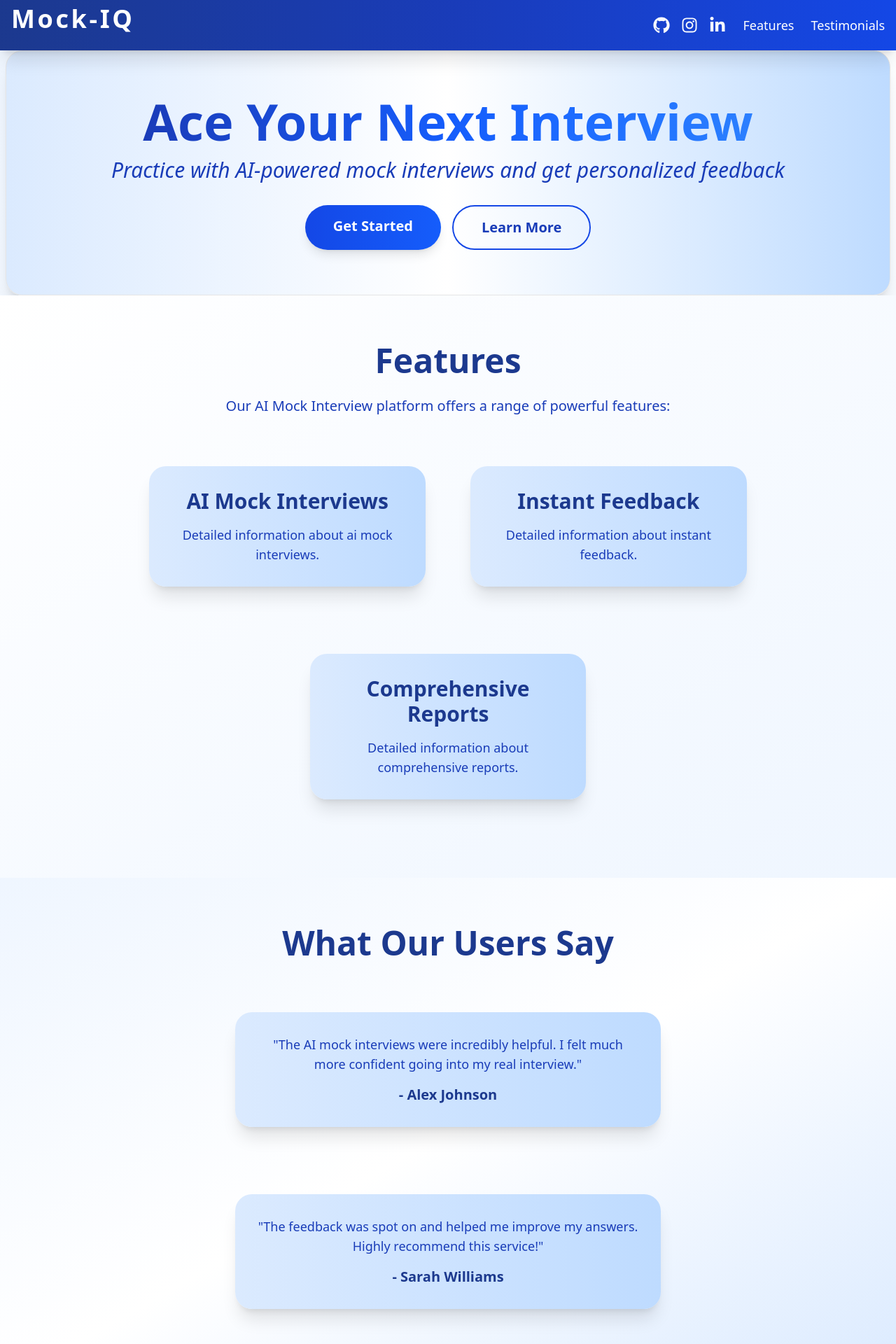
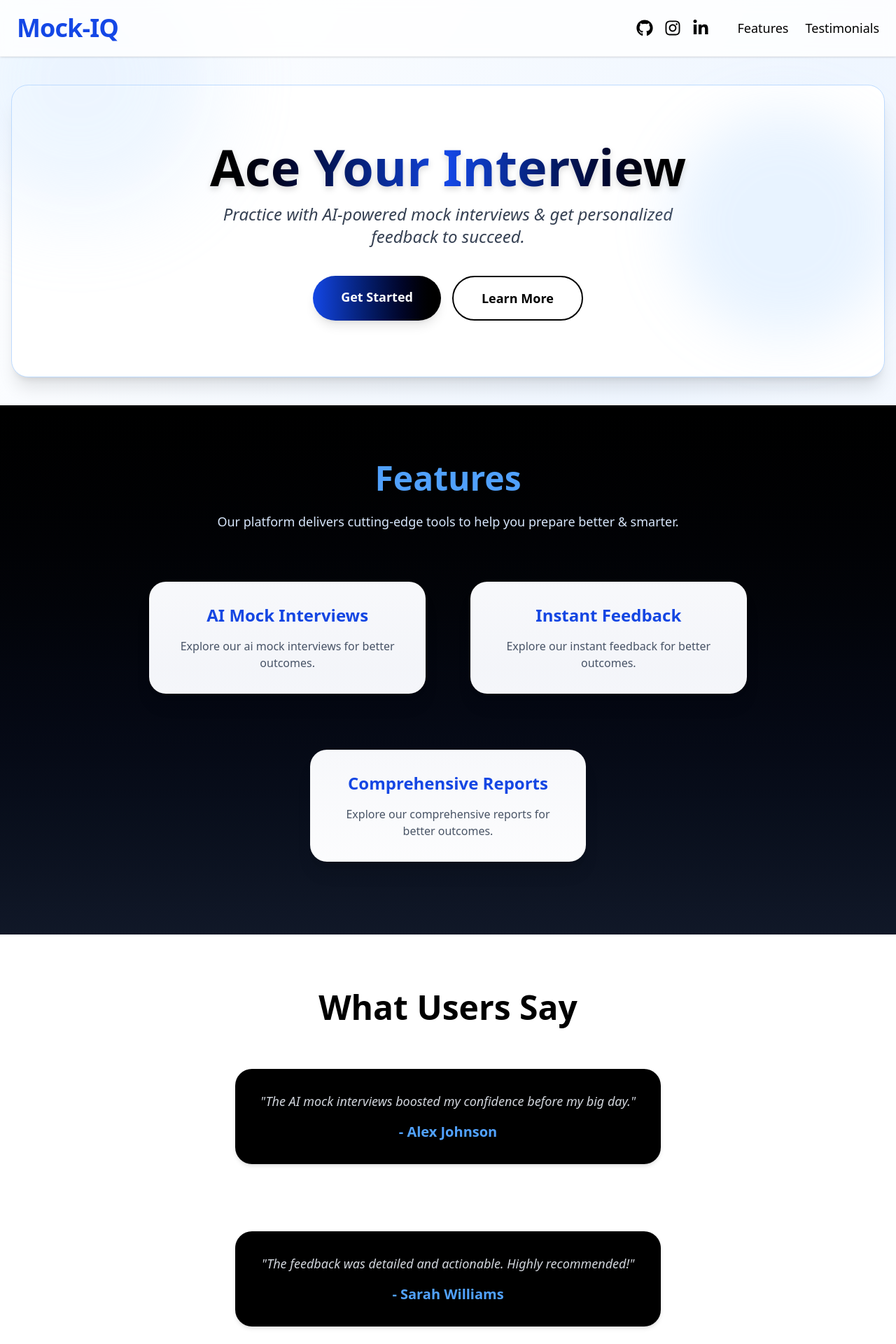
Before and after one commit to jay1535/MOCK-IQ, a Next.js app in the folder mock-iq/: page / in a window 1280 px wide. Shown: the top 1920 px of the page at 70% size. Built offline with nearby package versions, Linux system fonts and the light colour scheme.

Commit message:
Changed Landing page

```diff
--- a/mock-iq/app/page.js
+++ b/mock-iq/app/page.js
@@ -1,7 +1,7 @@
-"use client"
+"use client";
 
-import Head from 'next/head';
-import React from 'react';
+import Head from "next/head";
+import React from "react";
 import { FaInstagram, FaGithub } from "react-icons/fa";
 import { FaLinkedinIn } from "react-icons/fa6";
 
@@ -14,64 +14,87 @@ const Page = () => {
         <link rel="icon" href="/favicon.ico" />
       </Head>
 
-      <main className="min-h-screen bg-gradient-to-br from-blue-50 via-white to-blue-100 animate-fade-in">
-        {/* Header Section */}
-        <header className="w-full py-4 bg-gradient-to-r from-blue-900 via-blue-800 to-blue-700 shadow-xl text-white sticky top-0 z-50 backdrop-blur-md bg-opacity-95 animate-slide-down">
-          <div className="container mx-auto flex flex-col md:flex-row justify-between items-center px-4">
-            <h1 className="text-4xl font-extrabold tracking-widest hover:text-blue-300 transition-transform duration-300 transform hover:scale-110 animate-bounce">Mock-IQ</h1>
-            <nav className="flex flex-col sm:flex-row flex-wrap items-center justify-center mt-4 md:mt-0 space-y-2 sm:space-y-0 sm:space-x-6 text-lg">
-              <div className='flex flex-row items-center gap-4'>
-                <a target="_blank" rel="noopener noreferrer" href="https://github.com/jay1535/MOCK-IQ" className="hover:scale-125 transform transition hover:text-blue-300 animate-pulse">
+      <main className="min-h-screen bg-gradient-to-br from-white via-blue-50 to-white text-black relative overflow-hidden">
+        {/* floating blur effects */}
+        <div className="absolute -top-20 -left-20 w-96 h-96 bg-blue-200/30 rounded-full blur-3xl animate-pulse"></div>
+        <div className="absolute top-40 right-0 w-80 h-80 bg-blue-300/20 rounded-full blur-2xl animate-pulse-slow"></div>
+
+        {/* Header */}
+        <header className="w-full py-5 bg-white/80 backdrop-blur border-b border-gray-100 sticky top-0 z-50 shadow-sm">
+          <div className="container mx-auto flex flex-col md:flex-row justify-between items-center px-6">
+            <h1 className="text-4xl font-black tracking-tight text-blue-700 hover:text-blue-600 transition-transform duration-200 hover:scale-105">
+              Mock-IQ
+            </h1>
+            <nav className="flex flex-col sm:flex-row items-center mt-4 md:mt-0 gap-4 text-lg">
+              <div className="flex gap-4">
+                <a href="https://github.com/jay1535/MOCK-IQ" target="_blank" rel="noopener noreferrer" className="hover:text-blue-500 transition">
                   <FaGithub className="w-6 h-6" />
                 </a>
-                <a target="_blank" rel="noopener noreferrer" href="https://www.instagram.com/jayant._.762/?hl=en" className="hover:scale-125 transform transition hover:text-blue-300 animate-pulse">
+                <a href="https://www.instagram.com/jayant._.762/?hl=en" target="_blank" rel="noopener noreferrer" className="hover:text-blue-500 transition">
                   <FaInstagram className="w-6 h-6" />
                 </a>
-                <a target="_blank" rel="noopener noreferrer" href="https://www.linkedin.com/in/jayant-habbu-12713725a/" className="hover:scale-125 transform transition hover:text-blue-300 animate-pulse">
+                <a href="https://www.linkedin.com/in/jayant-habbu-12713725a/" target="_blank" rel="noopener noreferrer" className="hover:text-blue-500 transition">
                   <FaLinkedinIn className="w-6 h-6" />
                 </a>
               </div>
-              <div className="flex flex-row items-center gap-6">
-                <a href="#features" className="hover:text-blue-200 hover:underline underline-offset-4 transition-colors">Features</a>
-                <a href="#testimonials" className="hover:text-blue-200 hover:underline underline-offset-4 transition-colors">Testimonials</a>
+              <div className="flex gap-6 ml-0 sm:ml-6">
+                <a href="#features" className="hover:text-blue-500 underline-offset-4 hover:underline">
+                  Features
+                </a>
+                <a href="#testimonials" className="hover:text-blue-500 underline-offset-4 hover:underline">
+                  Testimonials
+                </a>
               </div>
             </nav>
           </div>
         </header>
 
-        {/* Hero Section */}
-        <section className="mx-2 border rounded-3xl flex flex-col items-center justify-center text-center py-16 bg-gradient-to-r from-blue-100 via-white to-blue-200 px-6 md:px-0 shadow-xl animate-fade-in-up">
-          <h2 className="text-6xl md:text-7xl font-extrabold text-transparent bg-clip-text bg-gradient-to-r from-blue-800 via-blue-600 to-blue-500 animate-text-glow">Ace Your Next Interview</h2>
-          <p className="mt-4 text-2xl md:text-3xl text-blue-800 italic animate-fade-in">Practice with AI-powered mock interviews and get personalized feedback</p>
-          <div className="mt-8 flex flex-col md:flex-row gap-4">
+        {/* Hero */}
+        <section className="mx-4 my-10 border border-blue-200 rounded-3xl bg-white shadow-xl flex flex-col items-center text-center py-20 px-6 md:px-0 animate-fade-in-up">
+          <h2 className="text-6xl md:text-7xl font-black text-transparent bg-clip-text bg-gradient-to-r from-black via-blue-700 to-black drop-shadow-lg animate-text-glow">
+            Ace Your Interview
+          </h2>
+          <p className="mt-4 text-xl md:text-2xl text-gray-700 italic max-w-2xl animate-fade-in delay-200">
+            Practice with AI-powered mock interviews & get personalized feedback to succeed.
+          </p>
+          <div className="mt-10 flex flex-col md:flex-row gap-4 animate-fade-in delay-400">
             <a
               href="/dashboard"
-              className="px-10 py-4 text-xl font-bold bg-gradient-to-r from-blue-700 to-blue-600 text-white rounded-full shadow-lg hover:shadow-2xl transform hover:scale-105 transition animate-wiggle"
+              className="px-10 py-4 text-lg font-bold bg-gradient-to-r from-blue-700 to-black text-white rounded-full shadow-lg hover:shadow-xl transform hover:scale-105 transition"
             >
               Get Started
             </a>
             <a
               href="#features"
-              className="px-10 py-4 text-xl font-bold border-2 border-blue-700 text-blue-800 rounded-full hover:bg-blue-700 hover:text-white transform hover:scale-105 transition animate-wiggle-delayed"
+              className="px-10 py-4 text-lg font-bold border-2 border-black text-black rounded-full hover:bg-black hover:text-white transform hover:scale-105 transition"
             >
               Learn More
             </a>
           </div>
         </section>
 
-        {/* Features Section */}
-        <section id="features" className="py-20 bg-gradient-to-br from-white to-blue-50 px-6 md:px-0 animate-fade-in">
+        {/* Features */}
+        <section id="features" className="py-20 bg-gradient-to-b from-black to-gray-900 text-white px-6 md:px-0 relative overflow-hidden">
+          <div className="absolute inset-0 bg-gradient-to-b from-transparent via-blue-900/5 to-transparent"></div>
           <div className="container mx-auto text-center">
-            <h2 className="text-5xl font-extrabold text-blue-900 mb-4 animate-bounce">Features</h2>
-            <p className="text-xl text-blue-800 mb-10">
-              Our AI Mock Interview platform offers a range of powerful features:
+            <h2 className="text-5xl font-black text-blue-400 mb-6 animate-fade-in">Features</h2>
+            <p className="text-lg text-blue-100 mb-12 max-w-2xl mx-auto animate-fade-in delay-200">
+              Our platform delivers cutting-edge tools to help you prepare better & smarter.
             </p>
-            <div className="flex flex-wrap justify-center gap-8">
+            <div className="flex flex-wrap justify-center gap-8 animate-fade-in-up delay-300">
               {['AI Mock Interviews', 'Instant Feedback', 'Comprehensive Reports'].map((feature, i) => (
-                <div key={i} className="w-full md:w-1/3 px-4 py-8">
-                  <div className="bg-gradient-to-r from-blue-100 to-blue-200 rounded-3xl p-8 shadow-xl hover:shadow-2xl transition transform hover:-translate-y-2 animate-fade-in-up">
-                    <h3 className="text-3xl font-bold text-blue-900 mb-4">{feature}</h3>
-                    <p className="text-lg text-blue-800">{`Detailed information about ${feature.toLowerCase()}.`}</p>
+                <div
+                  key={i}
+                  className="w-full md:w-1/3 px-4 py-6 transform hover:-translate-y-2 transition duration-300 animate-fade-in-up"
+                  style={{ animationDelay: `${i * 150}ms` }}
+                >
+                  <div className="bg-white text-black rounded-3xl p-8 shadow-xl hover:shadow-blue-200 transition">
+                    <h3 className="text-2xl font-bold text-blue-700 mb-4">
+                      {feature}
+                    </h3>
+                    <p className="text-md text-gray-600">
+                      Explore our {feature.toLowerCase()} for better outcomes.
+                    </p>
                   </div>
                 </div>
               ))}
@@ -79,19 +102,23 @@ const Page = () => {
           </div>
         </section>
 
-        {/* Testimonials Section */}
-        <section id="testimonials" className="py-20 bg-gradient-to-br from-blue-50 via-white to-blue-100 px-6 md:px-0 animate-fade-in">
+        {/* Testimonials */}
+        <section id="testimonials" className="py-20 bg-white px-6 md:px-0">
           <div className="container mx-auto text-center">
-            <h2 className="text-5xl font-extrabold text-blue-900 mb-8 animate-bounce">What Our Users Say</h2>
-            <div className="flex flex-wrap justify-center gap-8">
+            <h2 className="text-5xl font-black text-black mb-8 animate-fade-in">What Users Say</h2>
+            <div className="flex flex-wrap justify-center gap-8 animate-fade-in-up delay-300">
               {[
-                { text: "The AI mock interviews were incredibly helpful. I felt much more confident going into my real interview.", name: "Alex Johnson" },
-                { text: "The feedback was spot on and helped me improve my answers. Highly recommend this service!", name: "Sarah Williams" }
+                { text: "The AI mock interviews boosted my confidence before my big day.", name: "Alex Johnson" },
+                { text: "The feedback was detailed and actionable. Highly recommended!", name: "Sarah Williams" },
               ].map((testimonial, i) => (
-                <div key={i} className="w-full md:w-1/2 px-4 py-8">
-                  <div className="bg-gradient-to-r from-blue-100 to-blue-200 rounded-3xl p-8 shadow-xl hover:shadow-2xl transition transform hover:-translate-y-2 animate-fade-in-up">
-                    <p className="text-lg text-blue-800">"{testimonial.text}"</p>
-                    <h4 className="mt-4 text-xl font-bold text-blue-900">- {testimonial.name}</h4>
+                <div
+                  key={i}
+                  className="w-full md:w-1/2 px-4 py-8 transform hover:-translate-y-2 transition animate-fade-in-up"
+                  style={{ animationDelay: `${i * 150}ms` }}
+                >
+                  <div className="bg-black text-white rounded-3xl p-8 shadow-md hover:shadow-blue-300 transition">
+                    <p className="text-lg italic text-gray-300">"{testimonial.text}"</p>
+                    <h4 className="mt-4 text-xl font-bold text-blue-400">- {testimonial.name}</h4>
                   </div>
                 </div>
               ))}
@@ -100,7 +127,7 @@ const Page = () => {
         </section>
       </main>
 
-      <footer className="py-10 bg-gradient-to-r from-blue-900 via-blue-800 to-blue-700 text-white text-center shadow-inner animate-fade-in">
+      <footer className="py-6 bg-black text-blue-400 text-center shadow-inner animate-fade-in">
         <p>©2025 AI Mock Interview. All rights reserved.</p>
       </footer>
     </div>
```
